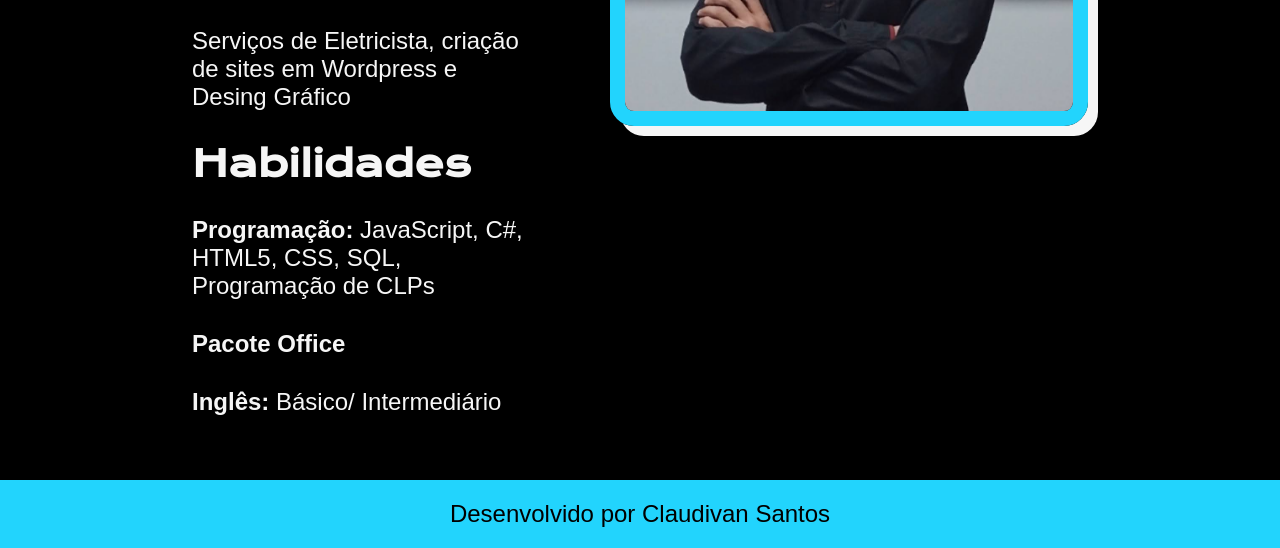
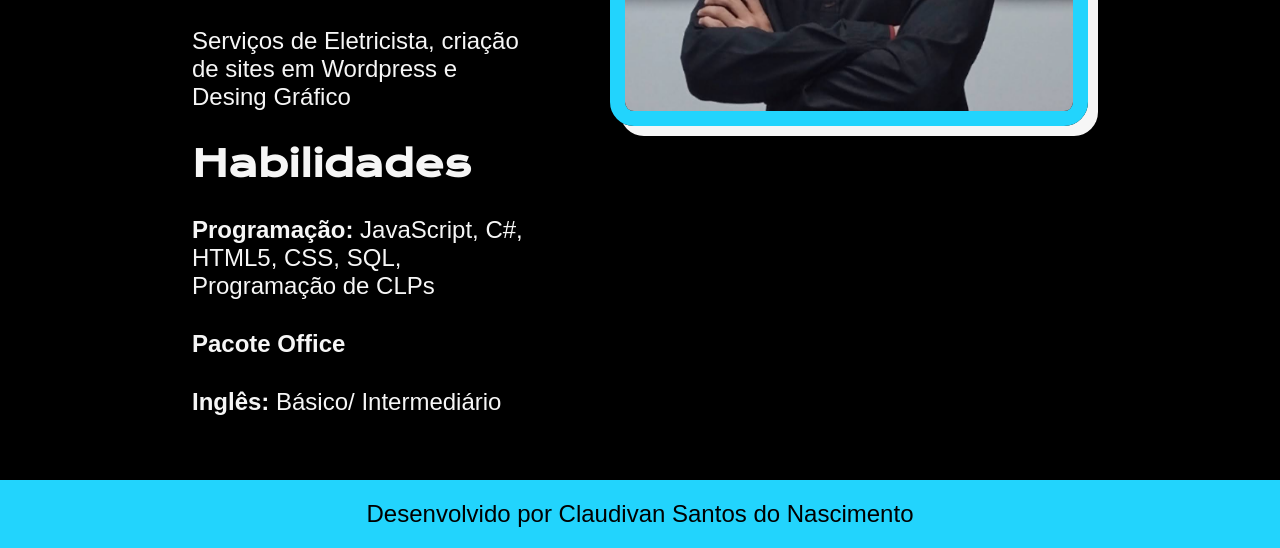
Before and after one commit to ClaudivanDev/Primeiro-portfolio-html-css, a plain HTML site: page curriculo.html in a window 1280 px wide. Shown: the part 754-1302 px from the top of the page. Drawn offline with nearby package versions, Linux system fonts and the light colour scheme.

Commit message:
Digitei o meu nome completo no final

```diff
--- a/curriculo.html
+++ b/curriculo.html
@@ -31,7 +31,7 @@
         <img class="foto" src="assets/Eu.jpg" alt="Foto do Claudivan">
     </main>
 <footer class="rodape">
-    Desenvolvido por Claudivan Santos
+    Desenvolvido por Claudivan Santos do Nascimento
 </footer>
 
 </body>
```
